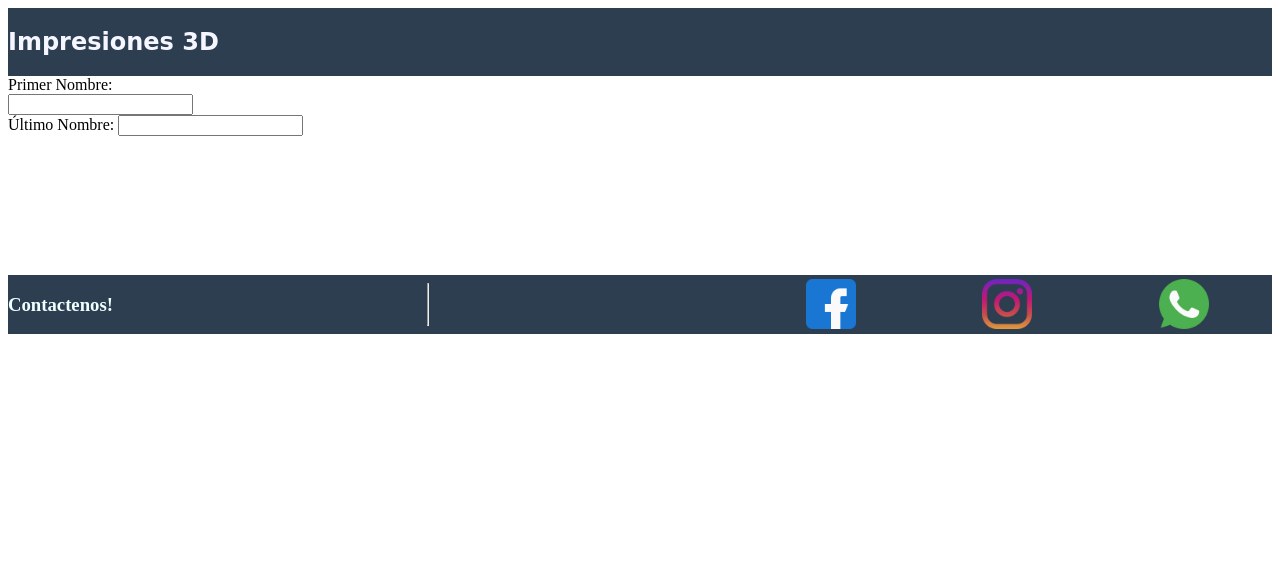
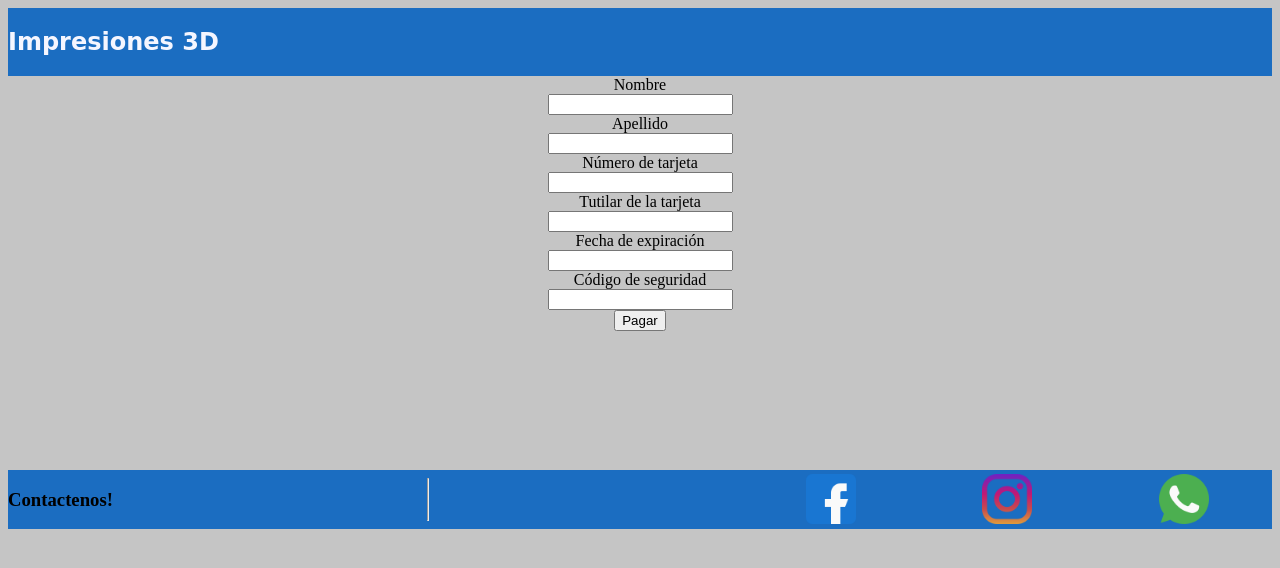
Before and after one commit to SebaMarzari/Clip, a plain HTML site: page html/compras.html in a window 1280 px wide. Drawn offline with Linux system fonts and the light colour scheme.

Commit message:
Diseño de la pagina

```diff
--- a/css/estilos.css
+++ b/css/estilos.css
@@ -1,7 +1,7 @@
 /* Variables mas utilizadas */
 :root{
-    --color-mas-usado: #2c3e50;
-    --color-letra: azure;
+    --color-mas-usado: #1B6DC1;;
+
 }
 
 
@@ -27,7 +27,7 @@ img.pequenia{
 }
 
 img.mediana{
-    width: 400px; height: 200px;
+    width: 150px; height: 120px;
     box-shadow: black;
 }
 
--- a/html/compras.html
+++ b/html/compras.html
@@ -6,15 +6,24 @@
     <link rel="stylesheet" href="../css/estilos.css">
     <title>Soltecs 3D</title>
 </head>
-<body>
+<body style="background-color: #C5C5C5;">
     <nav class="header">
         <h1 class="letraHeader">Impresiones 3D</h1>
     </nav>
-    <form>
-        <label for="fname">Primer Nombre: </label><br>
-        <input type="text" id="fname" name="fname"><br>
-        <label for="lname">Último Nombre: </label>
-        <input type="text" id="lname" name="lname">
+    <form align = "center">
+        <label>Nombre </label><br>
+        <input type="text" id="nombre"><br>
+        <label>Apellido </l2abel><br>
+        <input type="text" id="apellido"><br>
+        <label>Número de tarjeta</label><br>
+        <input type="text" id="numTarjeta"><br>
+        <label>Tutilar de la tarjeta</label><br>
+        <input type="text" id="titTarjeta"><br>
+        <label>Fecha de expiración</label><br>
+        <input type="text" id="fechaExp"><br>
+        <label>Código de seguridad</label><br>
+        <input type="text" id="codSeguridad"><br>
+        <button>Pagar</button>
     </form>
     <footer class="footer">
         <div>
```
Also changed, not shown: index.html (+5 -4 lines), images/logo.jpeg (added).
